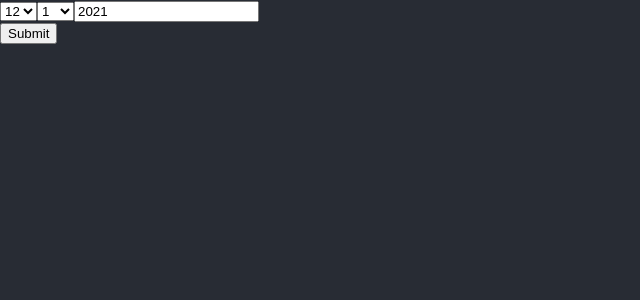
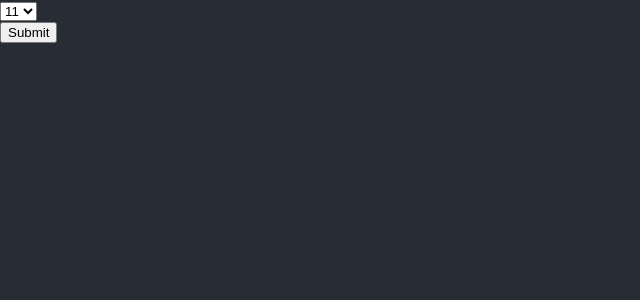
Before and after one commit to TJBachorz/sleeplog-webapp-PH, a React (Create React App) app: page / in a window 1280 px wide. Shown: the top 300 px of the page, without its empty margins (0-640 px from the left). Built offline with nearby package versions, Linux system fonts and the light colour scheme.

Commit message:
fixes formik, selects now preload and respond to change

```diff
--- a/src/Reusables/Select.js
+++ b/src/Reusables/Select.js
@@ -3,18 +3,14 @@ import { Field } from 'formik';
 
 const Select = ({
     name,
-    onChange,
     options,
     type,
-    value
 }) => {
     return (
         <Field
             as="select"
             name={name}
-            onChange={onChange}
             type={type}
-            value={value}
         >
             {options.map((option, index) => {
                 return (
--- a/src/components/SleepForm.js
+++ b/src/components/SleepForm.js
@@ -7,11 +7,8 @@ import dayjs from 'dayjs';
 
 const SleepForm = () => {
 
-    console.log(yesterday.year())
-
-    const formik = useFormik({
-        initialValues: {
-            nightOfDateMonth: '',
+    const initialValues = {
+        nightOfDateMonth: yesterday.month() + 1,
         nightOfDateDay: '',
         nightOfDateYear: '',
         bedtime: '',
@@ -27,24 +24,22 @@ const SleepForm = () => {
         sleepMeds: false,
         userId: '',
         notes: '',
-        },
-    })
+    }
 
     const submitSleeplog = values => {
-        console.log(values)
         console.log(values, "SUBMITTING SLEEPLOG")
     }
 
     return (
         <Formik
-            initialValues={formik.initialValues}
+            initialValues={initialValues}
             onSubmit={submitSleeplog}
         >
             {props => (<form onSubmit={props.handleSubmit}>
                 <div>
-                    <Select name="nightOfDateMonth" onChange={props.handleChange} type="text" value={12} options={[1,2,3,4,5,6,12]}/>
-                    <Select name="nightOfDateDay" type="text" value={20} options={[1,2,3,4,5,30]}/>
-                    <Field name="nightOfDateYear" type="text" value={yesterday.year()}/>
+                    <Select name="nightOfDateMonth" type="text" options={[1,2,3,4,5,6,7,8,9,10,11,12]}/>
+                    {/* <Field name="nightOfDateDay" type="text" value={20} options={[1,2,3,4,5,30]}/>
+                    <Field name="nightOfDateYear" type="text" value={yesterday.year()}/> */}
                 </div>
                 <button type="submit">Submit</button>
             </form>)}
```
Lines whose indentation alone changed are shown as unchanged.
